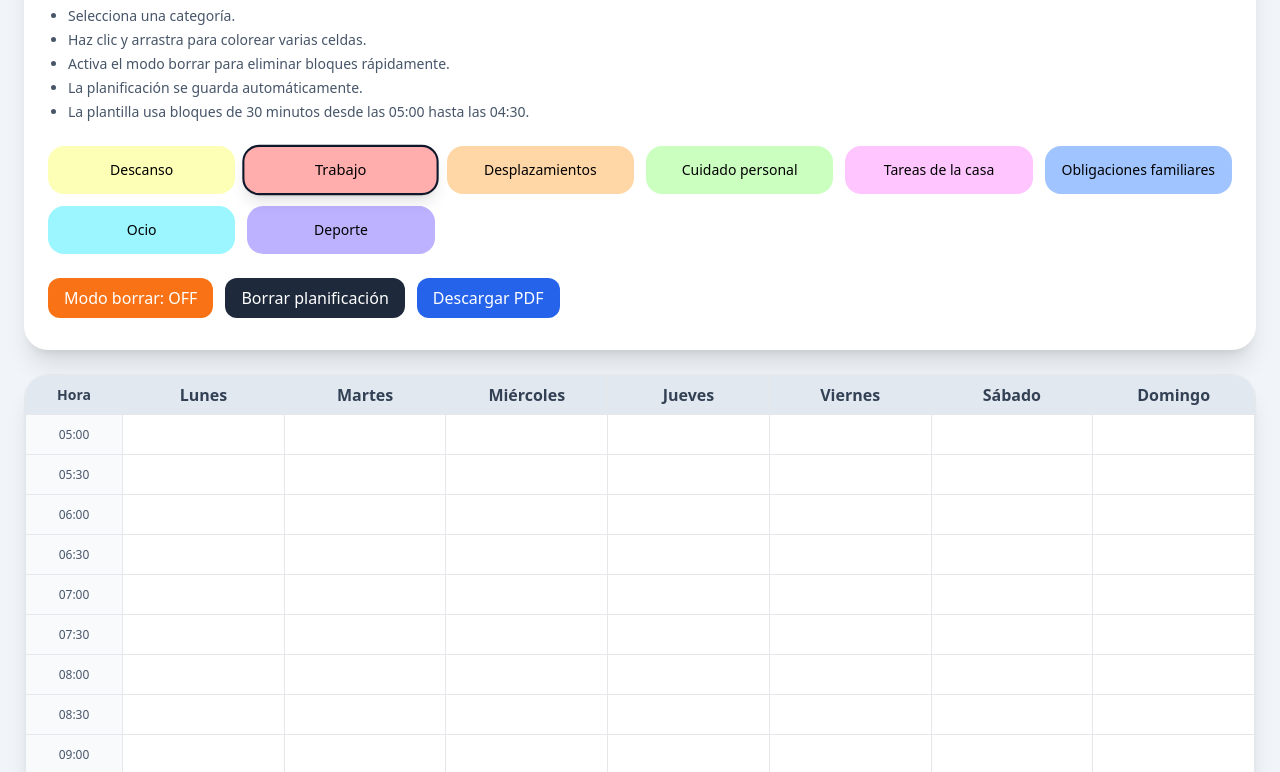
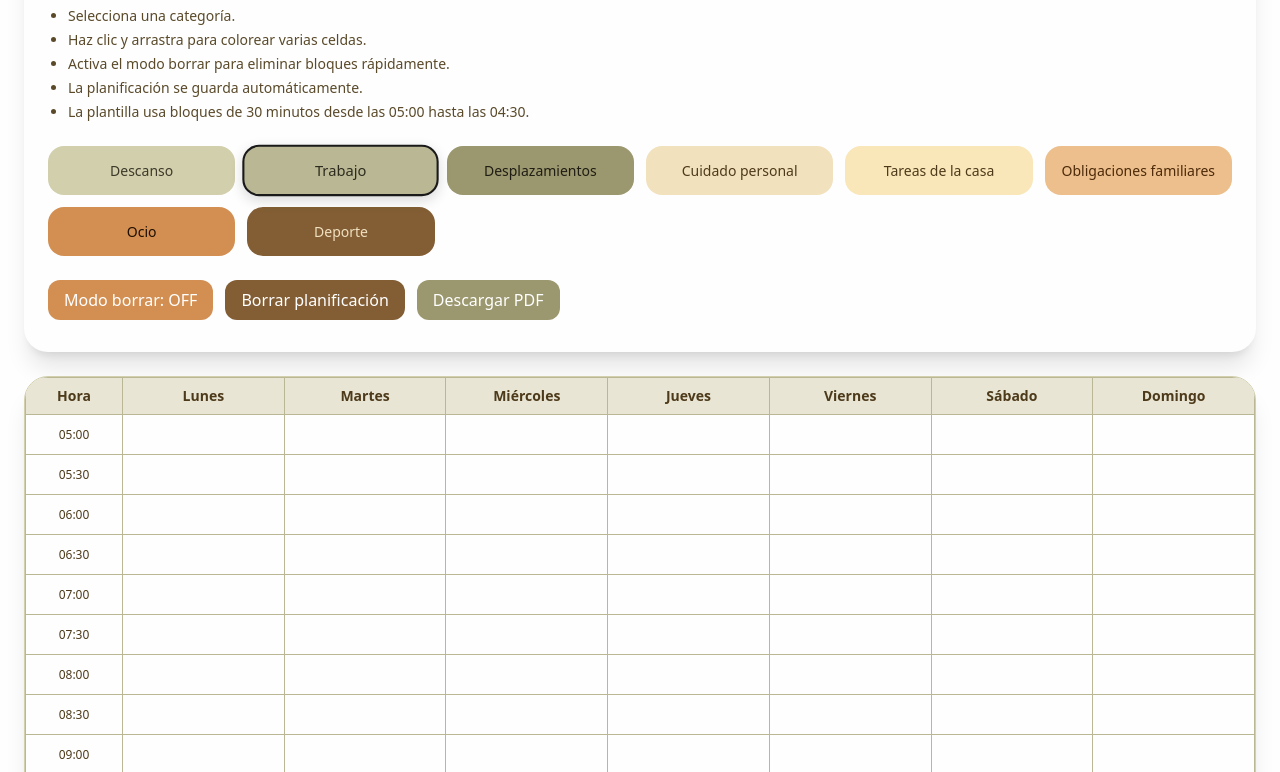
Before and after one commit to Marina-Ledesma/GAMBL-HER_Planificacion-Semanal, a plain HTML site: page index.html in a window 1280 px wide. Shown: the part 118-890 px from the top of the page. Drawn offline with nearby package versions, Linux system fonts and the light colour scheme.

Commit message:
Update index.html
Cambio paleta de colores a los tonos verdes y marrones del programa

```diff
--- a/index.html
+++ b/index.html
@@ -8,6 +8,7 @@
     body {
       user-select: none;
       -webkit-tap-highlight-color: transparent;
+      background-color: #FEFEFE !important;
     }
 
     td {
@@ -18,19 +19,46 @@
       position: sticky;
       left: 0;
       z-index: 20;
-      background: rgb(248 250 252);
+      background: #FEFEFE;
     }
 
     .sticky-header {
       position: sticky;
       left: 0;
       z-index: 30;
-      background: rgb(226 232 240);
+      background: #e8e5d4;
     }
 
     .planner-cell {
       min-width: 42px;
       min-height: 42px;
+    }
+
+    /* Estilos para las categorías con la nueva paleta */
+    .cat-descanso { background-color: #d1cfac; color: #3d3a2a; }
+    .cat-trabajo { background-color: #b9b794; color: #2d2b1e; }
+    .cat-desplazamientos { background-color: #9b976e; color: #1f1d14; }
+    .cat-cuidado-personal { background-color: #f2e1bd; color: #4d3a1a; }
+    .cat-tareas-casa { background-color: #f9e7b9; color: #4d3a1a; }
+    .cat-obligaciones-familiares { background-color: #ecbf8d; color: #4d2a0a; }
+    .cat-ocio { background-color: #d38f52; color: #1f0f00; }
+    .cat-deporte { background-color: #835e35; color: #f0e0c0; }
+
+    /* Botones de categoría */
+    .cat-btn {
+      padding: 0.75rem;
+      border-radius: 1rem;
+      border: 2px solid transparent;
+      font-size: 0.875rem;
+      font-weight: 500;
+      transition: all 0.2s;
+      cursor: pointer;
+    }
+
+    .cat-btn-selected {
+      border-color: #1a1a1a !important;
+      transform: scale(1.05);
+      box-shadow: 0 4px 12px rgba(0,0,0,0.15);
     }
 
     @media (max-width: 768px) {
@@ -101,14 +129,14 @@
     }
   </style>
 </head>
-<body class="bg-slate-100 min-h-screen p-6 font-sans">
+<body class="min-h-screen p-6 font-sans" style="background-color: #FEFEFE;">
   <div class="max-w-7xl mx-auto">
-    <div class="bg-white rounded-3xl shadow-xl p-6 mb-6 print-container">
-      <h1 class="text-3xl font-bold text-slate-800 mb-2">
+    <div class="bg-white rounded-3xl shadow-xl p-6 mb-6 print-container" style="background-color: #FEFEFE;">
+      <h1 class="text-3xl font-bold mb-2" style="color: #4d3a1a;">
         Planificación Semanal
       </h1>
 
-      <div class="text-slate-600 mb-6 space-y-2">
+      <div class="mb-6 space-y-2" style="color: #5a4a2a;">
         <p><strong>Cómo utilizar la plantilla:</strong></p>
         <ul class="list-disc pl-5 space-y-1 text-sm">
           <li>Selecciona una categoría.</li>
@@ -125,41 +153,39 @@
         <button
           onclick="toggleEraseMode()"
           id="eraseButton"
-          class="px-4 py-2 rounded-xl bg-orange-500 text-white hover:opacity-90"
+          class="px-4 py-2 rounded-xl text-white hover:opacity-90"
+          style="background-color: #d38f52;"
         >
           Modo borrar: OFF
         </button>
         <button
           onclick="clearPlanner()"
-          class="px-4 py-2 rounded-xl bg-slate-800 text-white hover:opacity-90"
+          class="px-4 py-2 rounded-xl text-white hover:opacity-90"
+          style="background-color: #835e35;"
         >
           Borrar planificación
         </button>
 
         <button
           onclick="downloadPDF()"
-          class="px-4 py-2 rounded-xl bg-blue-600 text-white hover:opacity-90"
+          class="px-4 py-2 rounded-xl text-white hover:opacity-90"
+          style="background-color: #9b976e;"
         >
           Descargar PDF
         </button>
-
-
-
-
       </div>
     </div>
 
-    <div class="bg-white rounded-3xl shadow-xl overflow-auto border border-slate-200 print-container">
+    <div class="bg-white rounded-3xl shadow-xl overflow-auto border" style="background-color: #FEFEFE; border-color: #d1cfac;">
       <table class="border-collapse min-w-full" id="plannerTable">
-        <thead class="sticky top-0 z-10 bg-slate-100">
+        <thead class="sticky top-0 z-10" style="background-color: #e8e5d4;">
           <tr id="headerRow"></tr>
         </thead>
 
         <tbody id="plannerBody"></tbody>
       </table>
     </div>
-
-    </div>
+  </div>
 
   <script>
     const days = [
@@ -173,14 +199,14 @@
     ];
 
     const categories = {
-      'Descanso': 'bg-[#fdffb6]',
-      'Trabajo': 'bg-[#ffadad]',
-      'Desplazamientos': 'bg-[#ffd6a5]',
-      'Cuidado personal': 'bg-[#caffbf]',
-      'Tareas de la casa': 'bg-[#ffc5ff]',
-      'Obligaciones familiares': 'bg-[#a0c4ff]',
-      'Ocio': 'bg-[#9bf6ff]',
-      'Deporte': 'bg-[#bdb2ff]'
+      'Descanso': 'cat-descanso',
+      'Trabajo': 'cat-trabajo',
+      'Desplazamientos': 'cat-desplazamientos',
+      'Cuidado personal': 'cat-cuidado-personal',
+      'Tareas de la casa': 'cat-tareas-casa',
+      'Obligaciones familiares': 'cat-obligaciones-familiares',
+      'Ocio': 'cat-ocio',
+      'Deporte': 'cat-deporte'
     };
 
     let selectedCategory = 'Trabajo';
@@ -195,15 +221,13 @@
     function renderCategories() {
       categoryContainer.innerHTML = '';
 
-      Object.entries(categories).forEach(([name, color]) => {
+      Object.entries(categories).forEach(([name, colorClass]) => {
         const button = document.createElement('button');
 
-        button.className = `p-3 rounded-2xl border-2 text-sm font-medium transition-all ${color}`;
+        button.className = `cat-btn ${colorClass}`;
 
         if (selectedCategory === name) {
-          button.classList.add('border-slate-900', 'scale-105', 'shadow-lg');
-        } else {
-          button.classList.add('border-transparent');
+          button.classList.add('cat-btn-selected');
         }
 
         button.innerText = name;
@@ -218,11 +242,11 @@
     }
 
     function createHeader() {
-      headerRow.innerHTML = '<th class="border p-2 min-w-[90px] bg-slate-200 text-slate-700 text-sm sticky-header">Hora</th>';
+      headerRow.innerHTML = '<th class="border p-2 min-w-[90px] text-sm sticky-header" style="border-color: #b9b794; background-color: #e8e5d4; color: #4d3a1a;">Hora</th>';
 
       days.forEach(day => {
         headerRow.innerHTML += `
-          <th class="border p-2 min-w-[150px] bg-slate-200 text-slate-700">
+          <th class="border p-2 min-w-[150px] text-sm" style="border-color: #b9b794; background-color: #e8e5d4; color: #4d3a1a;">
             ${day}
           </th>
         `;
@@ -231,18 +255,14 @@
 
     function generateTimeSlots() {
       const slots = [];
-
       const startHour = 5;
 
       for (let i = 0; i < 48; i++) {
         const totalMinutes = (startHour * 60 + i * 30) % (24 * 60);
-
         const hour = Math.floor(totalMinutes / 60);
         const min = totalMinutes % 60;
-
         const h = hour.toString().padStart(2, '0');
         const m = min.toString().padStart(2, '0');
-
         slots.push(`${h}:${m}`);
       }
 
@@ -262,25 +282,6 @@
         plannerData[key] = selectedCategory;
       }
 
-      const timeSlots = generateTimeSlots();
-      const currentIndex = timeSlots.indexOf(time);
-
-      if (currentIndex > 0) {
-        const previousKey = `${day}-${timeSlots[currentIndex - 1]}`;
-
-        if (plannerData[previousKey] !== plannerData[key]) {
-          // fuerza separación correcta de bloques
-        }
-      }
-
-      if (currentIndex < timeSlots.length - 1) {
-        const nextKey = `${day}-${timeSlots[currentIndex + 1]}`;
-
-        if (plannerData[nextKey] !== plannerData[key]) {
-          // mantiene independencia visual del siguiente bloque
-        }
-      }
-
       saveToLocalStorage();
 
       requestAnimationFrame(() => {
@@ -290,17 +291,14 @@
 
     function toggleEraseMode() {
       eraseMode = !eraseMode;
-
       const button = document.getElementById('eraseButton');
 
       if (eraseMode) {
         button.innerText = 'Modo borrar: ON';
-        button.classList.remove('bg-orange-500');
-        button.classList.add('bg-red-600');
+        button.style.backgroundColor = '#835e35';
       } else {
         button.innerText = 'Modo borrar: OFF';
-        button.classList.remove('bg-red-600');
-        button.classList.add('bg-orange-500');
+        button.style.backgroundColor = '#d38f52';
       }
     }
 
@@ -313,7 +311,8 @@
         const row = document.createElement('tr');
 
         const hourCell = document.createElement('td');
-        hourCell.className = 'border text-xs text-center p-2 bg-slate-50 font-medium text-slate-600 sticky-hour';
+        hourCell.className = 'border text-xs text-center p-2 font-medium sticky-hour';
+        hourCell.style.cssText = 'border-color: #b9b794; background-color: #FEFEFE; color: #4d3a1a;';
         hourCell.innerText = time;
 
         row.appendChild(hourCell);
@@ -332,15 +331,12 @@
           }
 
           const cell = document.createElement('td');
-
-          const color = currentCategory ? categories[currentCategory] : 'bg-white';
-
+          const colorClass = currentCategory ? categories[currentCategory] : '';
           let rowspan = 1;
 
           if (currentCategory) {
             for (let i = timeIndex + 1; i < timeSlots.length; i++) {
               const nextKey = `${day}-${timeSlots[i]}`;
-
               if (plannerData[nextKey] === currentCategory) {
                 rowspan++;
               } else {
@@ -353,7 +349,8 @@
             cell.rowSpan = rowspan;
           }
 
-          cell.className = `border h-10 planner-cell cursor-pointer align-middle text-center text-xs font-bold text-black ${color}`;
+          cell.className = `border h-10 planner-cell cursor-pointer align-middle text-center text-xs font-bold ${colorClass}`;
+          cell.style.borderColor = '#b9b794';
           cell.title = currentCategory || 'Vacío';
 
           if (currentCategory) {
@@ -422,25 +419,6 @@
       }, 1000);
     }
 
-    function uploadPlanner(event) {
-      const file = event.target.files[0];
-      if (!file) return;
-
-      const reader = new FileReader();
-
-      reader.onload = function(e) {
-        try {
-          plannerData = JSON.parse(e.target.result);
-          saveToLocalStorage();
-          createTable();
-        } catch {
-          alert('Archivo no válido');
-        }
-      };
-
-      reader.readAsText(file);
-    }
-
     renderCategories();
     createHeader();
     createTable();
```
